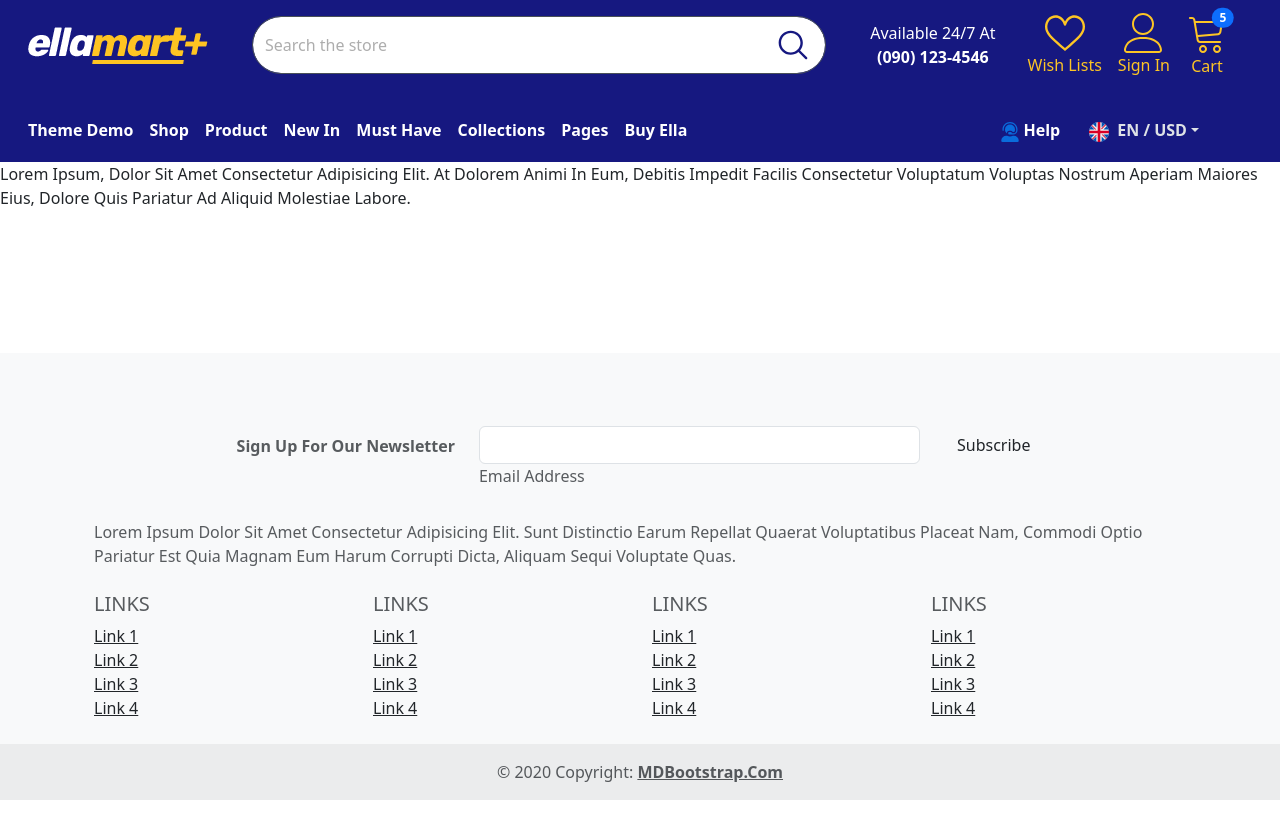
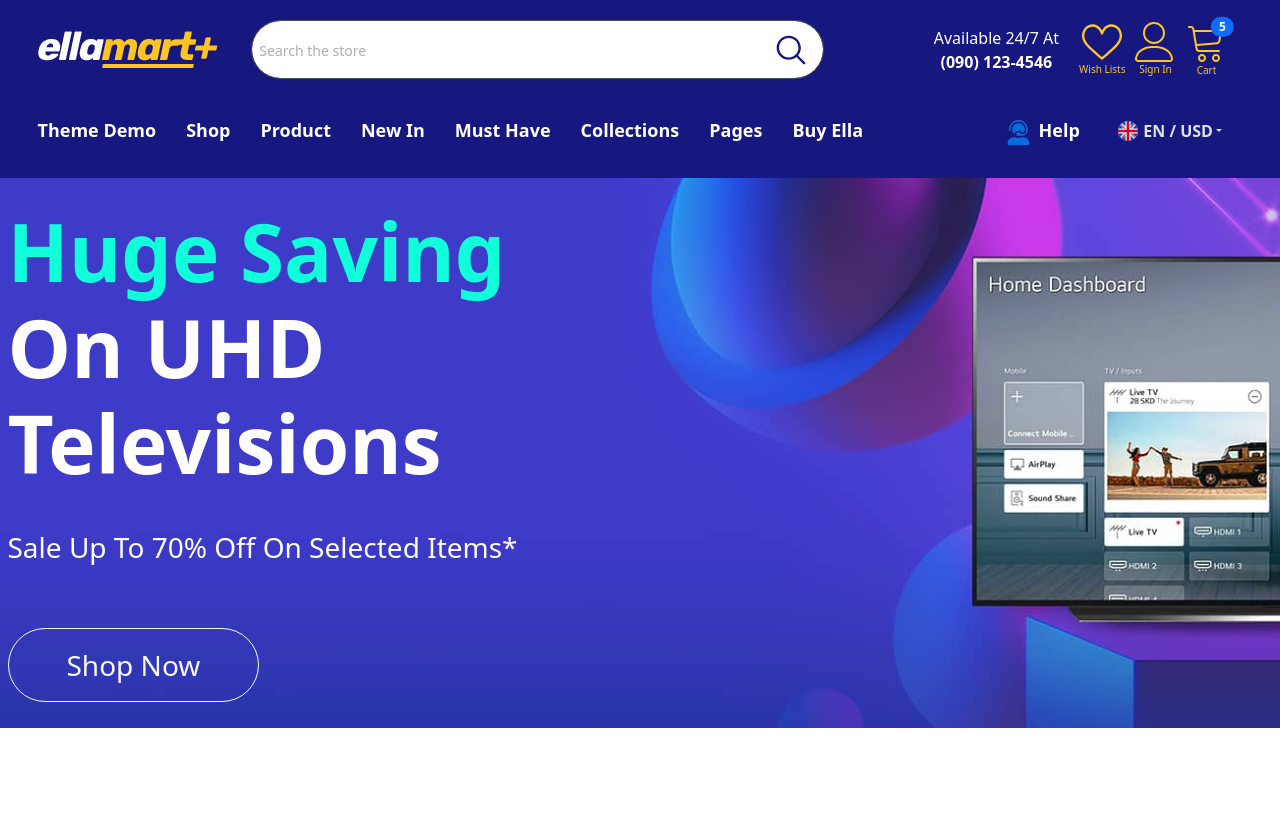
Before and after one commit to naderkhaled15/shop-plus, a Vue app: page / in a window 1280 px wide. Shown: the top 838 px of the page. Before the commit the page ends 800 px from the top, so only its background shows below. Built offline with nearby package versions, Linux system fonts and the light colour scheme.

Commit message:
upper banner

```diff
--- a/src/assets/main.scss
+++ b/src/assets/main.scss
@@ -1,11 +1,21 @@
+@import url('https://fonts.googleapis.com/css2?family=Roboto:wght@400;500;700;900&display=swap');
+
+html {
+  font-size: 62.5%;
+}
+
 body {
   text-transform: capitalize;
+  font-family: 'Roboto', sans-serif;
 }
 
 .layout-container{
   display: flex;
   flex-direction: column;
-  min-height: 100vh;
+  height: 500vh;
+}
+.container {
+  max-width: 150rem !important;
 }
 // navbar
 nav {
--- a/src/components/global/AppNavbar.vue
+++ b/src/components/global/AppNavbar.vue
@@ -64,7 +64,7 @@ let language=ref([{
 </script>
 
 <template>
-<nav class="navbar navbar-expand-lg px-3 border-body d-flex flex-column container-fluid" data-bs-theme="dark">
+<nav class="navbar navbar-expand-lg px-5 py-4 border-body d-flex flex-column container-fluid" data-bs-theme="dark">
 <!-- first nav row -->
   <div class="row col-12 ">
     <!-- brand icon -->
@@ -83,7 +83,7 @@ let language=ref([{
       <!-- search  -->
       <form class="d-flex ms-auto col-sm-12 col-lg-7 col-xxl-7 " role="search">
         <div class="input-group position-relative">
-          <input class="form-control rounded-pill bg-white text-dark z-1 py-3 my-2 search" type="search" placeholder="Search the store" aria-label="Search">
+          <input class="form-control rounded-pill bg-white text-dark z-1 py-4 my-2 search" type="search" placeholder="Search the store" aria-label="Search">
           <div class="input-group-append p-0">
             <button class="btn rounded-pill p-0 position-absolute top-50 end-0 translate-middle z-2" type="submit" >
               <svg data-icon="search" viewBox="0 0 512 512" width="100%" height="100%" style="fill: #161880; width: 30px;">
@@ -96,7 +96,7 @@ let language=ref([{
 
     <!-- icons -->
       <ul class="navbar-nav ms-auto mb-2 mb-lg-0 col-sm-6 col-lg-5 col-xxl-5 d-flex gap-md-2 gap-lg-2 gap-xl-3 first-nav">
-        <li class="nav-item ms-auto me-xxl-5 me-xl-3 text-white">
+        <li class="nav-item availability ms-auto me-xxl-5 me-xl-3 text-white ">
             <span>available 24/7 at</span>
             <strong>(090) 123-4546</strong>
           </li>
@@ -143,10 +143,11 @@ let language=ref([{
       </ul>
     </div>
   </div>
+
   <!-- second nav row -->
   <div class="row col-12 pt-sm-0 pt-lg-4">
-    <div class="collapse navbar-collapse row col-auto" id="navbarSupportedContent">
-    <ul class="navbar-nav mb-2 mb-lg-0 d-flex gap-3 align-items-center second-nav">
+    <div class="collapse navbar-collapse row col-auto m-0" id="navbarSupportedContent">
+    <ul class="navbar-nav py-4 mb-2 mb-lg-0 d-flex gap-5 align-items-center second-nav">
         <li class="nav-item">
           theme Demo
         </li>
@@ -180,13 +181,13 @@ let language=ref([{
         </li>
 
         <li class="nav-item ms-xs-0 ms-lg-auto">
-          <svg aria-hidden="true" focusable="false" data-prefix="fas" data-icon="user-headset" role="img" xmlns="http://www.w3.org/2000/svg" viewBox="0 0 448 512" class="svg-inline--fa fa-user-headset fa-w-14 fa-3x me-1" width="20px" height="20px"><path fill="#0a6cdc" d="M320 352h-23.1a174.08 174.08 0 0 1-145.8 0H128A128 128 0 0 0 0 480a32 32 0 0 0 32 32h384a32 32 0 0 0 32-32 128 128 0 0 0-128-128zM48 224a16 16 0 0 0 16-16v-16c0-88.22 71.78-160 160-160s160 71.78 160 160v16a80.09 80.09 0 0 1-80 80h-32a32 32 0 0 0-32-32h-32a32 32 0 0 0 0 64h96a112.14 112.14 0 0 0 112-112v-16C416 86.13 329.87 0 224 0S32 86.13 32 192v16a16 16 0 0 0 16 16zm160 0h32a64 64 0 0 1 55.41 32H304a48.05 48.05 0 0 0 48-48v-16a128 128 0 0 0-256 0c0 40.42 19.1 76 48.35 99.47-.06-1.17-.35-2.28-.35-3.47a64.07 64.07 0 0 1 64-64z" class=""></path></svg>
-          <span>help</span>
+          <svg aria-hidden="true" focusable="false" data-prefix="fas" data-icon="user-headset" role="img" xmlns="http://www.w3.org/2000/svg" viewBox="0 0 448 512" class="svg-inline--fa fa-user-headset fa-w-14 fa-3x me-1" width="25px" height="25px"><path fill="#0a6cdc" d="M320 352h-23.1a174.08 174.08 0 0 1-145.8 0H128A128 128 0 0 0 0 480a32 32 0 0 0 32 32h384a32 32 0 0 0 32-32 128 128 0 0 0-128-128zM48 224a16 16 0 0 0 16-16v-16c0-88.22 71.78-160 160-160s160 71.78 160 160v16a80.09 80.09 0 0 1-80 80h-32a32 32 0 0 0-32-32h-32a32 32 0 0 0 0 64h96a112.14 112.14 0 0 0 112-112v-16C416 86.13 329.87 0 224 0S32 86.13 32 192v16a16 16 0 0 0 16 16zm160 0h32a64 64 0 0 1 55.41 32H304a48.05 48.05 0 0 0 48-48v-16a128 128 0 0 0-256 0c0 40.42 19.1 76 48.35 99.47-.06-1.17-.35-2.28-.35-3.47a64.07 64.07 0 0 1 64-64z" class=""></path></svg>
+          <span class="ms-2">help</span>
         </li>
-        <li class="nav-item me-3 dropdown">
-            <button class="btn dropdown-toggle" type="button" id="dropdownMenuButton1" data-bs-toggle="dropdown" aria-expanded="false">
+        <li class="nav-item me-2 dropdown">
+            <button class="btn dropdown-toggle d-flex justify-content-center align-items-center" type="button" id="dropdownMenuButton1" data-bs-toggle="dropdown" aria-expanded="false">
               <span v-html="language[0].icon" class="me-2"></span>
-                <span class="fw-bold"> {{ language[0].lang }} / {{ language[0].currency }}</span>
+                <span class="fw-bold lang-name"> {{ language[0].lang }} / {{ language[0].currency }}</span>
             </button>
             <ul class="dropdown-menu" aria-labelledby="dropdownMenuButton1" >
               <li v-for="lang in languagesSet" :key="lang.lang" @click="language=[lang]">
@@ -205,8 +206,22 @@ let language=ref([{
 </template>
 <style lang="scss">
 nav {
-
+  form {
+    .search::placeholder {
+      color: #8b8b8b;
+      font-weight: 500;
+      opacity: 0.7;
+      font-size: 1.4rem;
+    }
+    .search {
+      font-size: 1.8rem;
+      font-weight: bold;
+    }
+  }
   .first-nav {
+    .availability {
+            font-size: 1.6rem;
+      }
     li {
       cursor: pointer;
       color: #fdc525;
@@ -214,29 +229,23 @@ nav {
       flex-direction: column;
       justify-content: center;
       align-items: center;
+
       svg {
         fill: #fdc525;
       }
+
     }
-
   }
   .second-nav {
-    padding: 5px 12px;
+    .lang-name {
+      font-size: 1.6rem;
+    }
     li {
       color: white;
-      font-size:1rem;
+      font-size:1.8rem;
       font-weight: bold;
       cursor: pointer;
     }
   }
-form {
- .search::placeholder {
-  color: #8b8b8b;
-  font-weight: 500;
-  opacity: 0.7;
 }
-
-  }
-}
-
 </style>
--- /dev/null
+++ b/src/components/home-components/UpperBanner.vue
@@ -0,0 +1,50 @@
+<script setup lang="ts"></script>
+<template>
+    <div class="upper-banner">
+        <div class="parent">
+            <div class="container">
+                <div class="b-content col-6">
+                    <h1 class="b-title"><span>huge saving</span> on UHD televisions</h1>
+                    <p class="b-body">sale up to 70% off on selected items*</p>
+                    <button type="button" class="btn btn-outline-light rounded-pill text-capitalize">shop now</button>
+                </div>
+            </div>
+        </div>
+    </div>
+</template>
+
+<style lang="scss">
+.upper-banner {
+    .parent {
+        background-image: url(../../media/images/banner-bg.jpg);
+        background-repeat: no-repeat;
+        background-position: left top;
+        background-size: cover ;
+        height: 550px;
+        display: flex;
+        justify-content: center;
+        align-items: center;
+        .b-content {
+            .b-title{
+                font-size: 8rem;
+                font-weight: bold;
+                color: white;
+                span {
+                    color: #10ffda;
+                }
+            }
+            .b-body {
+                margin-top: 3.5rem;
+                font-size: 2.8rem;
+                color: white;
+            }
+            button {
+                margin-top: 5rem;
+                font-size: 2.8rem;
+                padding: 1.5rem 5.8rem;
+            }
+        }
+    }
+
+}
+</style>
--- a/src/views/HomeView.vue
+++ b/src/views/HomeView.vue
@@ -1,9 +1,9 @@
-<script setup lang="ts"></script>
+<script setup lang="ts">
+import { defineAsyncComponent } from 'vue';
+const UpperBanner=defineAsyncComponent(()=>import("../components/home-components/UpperBanner.vue"))
+</script>
 <template>
     <div>
-        Lorem ipsum, dolor sit amet consectetur adipisicing elit.
-        At dolorem animi in eum, debitis impedit facilis consectetur
-        voluptatum voluptas nostrum aperiam maiores
-        eius, dolore quis pariatur ad aliquid molestiae labore.
+    <upper-banner></upper-banner>
     </div>
 </template>
```
